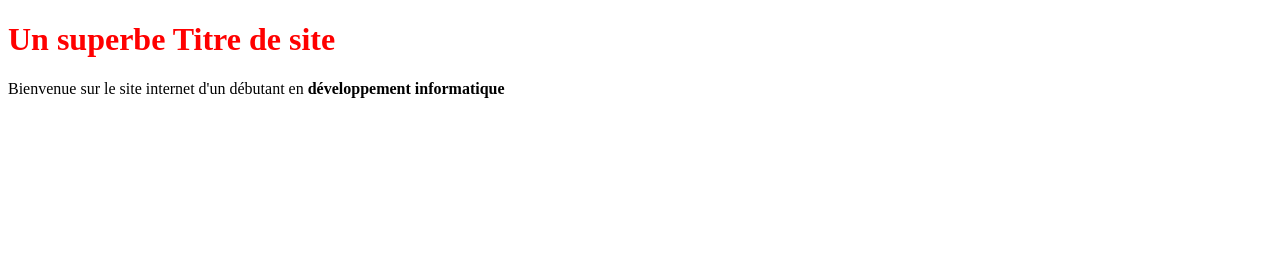
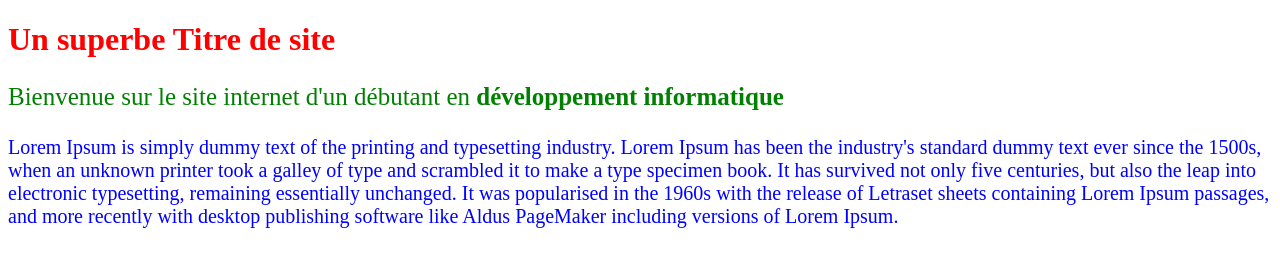
Before and after one commit to borishristi/OpenclassroomsProject, a plain HTML site: page index.html in a window 1280 px wide. Drawn offline with Linux system fonts and the light colour scheme.

Commit message:
J'ai modifier la couleur et la taille des deux paragraphes en modifiant index.html et styles.css

```diff
--- a/index.html
+++ b/index.html
@@ -7,5 +7,12 @@
 	<body>
 		<h1> Un superbe Titre de site </h1>
 		<p> Bienvenue sur le site internet d'un débutant en <b>développement informatique</b> </p>
+		<p class="paragraphe"> Lorem Ipsum is simply dummy text of the printing and typesetting industry.
+		Lorem Ipsum has been the industry's standard dummy text ever since the 1500s, when an
+		unknown printer took a galley of type and scrambled it to make a type specimen book.
+		It has survived not only five centuries, but also the leap into electronic typesetting,
+		remaining essentially unchanged. It was popularised in the 1960s with the release of
+		Letraset sheets containing Lorem Ipsum passages, and more recently with desktop publishing
+		software like Aldus PageMaker including versions of Lorem Ipsum.</p>
 	</body>
 </html>
--- a/styles.css
+++ b/styles.css
@@ -1,3 +1,13 @@
 h1{
 	color:red;
 }
+
+p {
+	color:green;
+	font-size: 25px;
+}
+
+.paragraphe {
+	color:blue;
+	font-size: 20px;
+}
```
